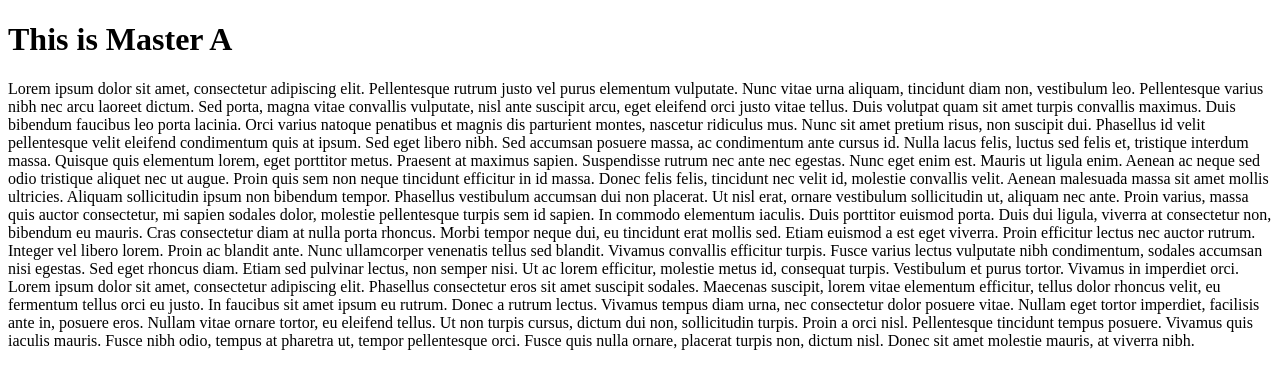
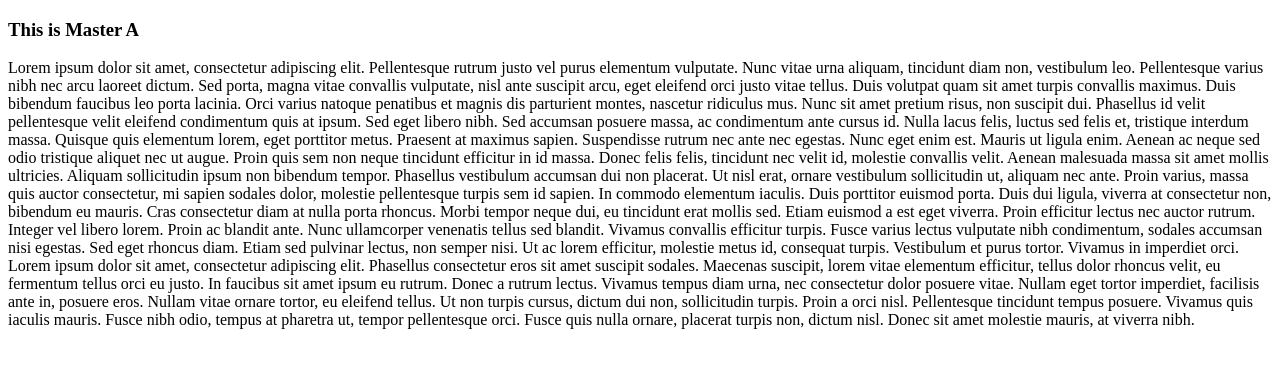
Before and after one commit to themoch/Master-Tree-A, a plain HTML site: page index.html in a window 1280 px wide. Drawn offline with Linux system fonts and the light colour scheme.

Commit message:
adding subtree

```diff
--- a/index.html
+++ b/index.html
@@ -7,7 +7,7 @@
 <body>
   <object name="header" type="text/html" data="sub/header.html"></object>
   <content>
-    <h1>This is Master A</h1>
+    <h3>This is Master A</h3>
     Lorem ipsum dolor sit amet, consectetur adipiscing elit. Pellentesque rutrum justo vel purus elementum vulputate. Nunc vitae urna aliquam, tincidunt diam non, vestibulum leo. Pellentesque varius nibh nec arcu laoreet dictum. Sed porta, magna vitae convallis vulputate, nisl ante suscipit arcu, eget eleifend orci justo vitae tellus. Duis volutpat quam sit amet turpis convallis maximus. Duis bibendum faucibus leo porta lacinia. Orci varius natoque penatibus et magnis dis parturient montes, nascetur ridiculus mus. Nunc sit amet pretium risus, non suscipit dui. Phasellus id velit pellentesque velit eleifend condimentum quis at ipsum. Sed eget libero nibh. Sed accumsan posuere massa, ac condimentum ante cursus id. Nulla lacus felis, luctus sed felis et, tristique interdum massa. Quisque quis elementum lorem, eget porttitor metus. Praesent at maximus sapien. Suspendisse rutrum nec ante nec egestas.
 
     Nunc eget enim est. Mauris ut ligula enim. Aenean ac neque sed odio tristique aliquet nec ut augue. Proin quis sem non neque tincidunt efficitur in id massa. Donec felis felis, tincidunt nec velit id, molestie convallis velit. Aenean malesuada massa sit amet mollis ultricies. Aliquam sollicitudin ipsum non bibendum tempor. Phasellus vestibulum accumsan dui non placerat. Ut nisl erat, ornare vestibulum sollicitudin ut, aliquam nec ante. Proin varius, massa quis auctor consectetur, mi sapien sodales dolor, molestie pellentesque turpis sem id sapien. In commodo elementum iaculis. Duis porttitor euismod porta. Duis dui ligula, viverra at consectetur non, bibendum eu mauris.
```
